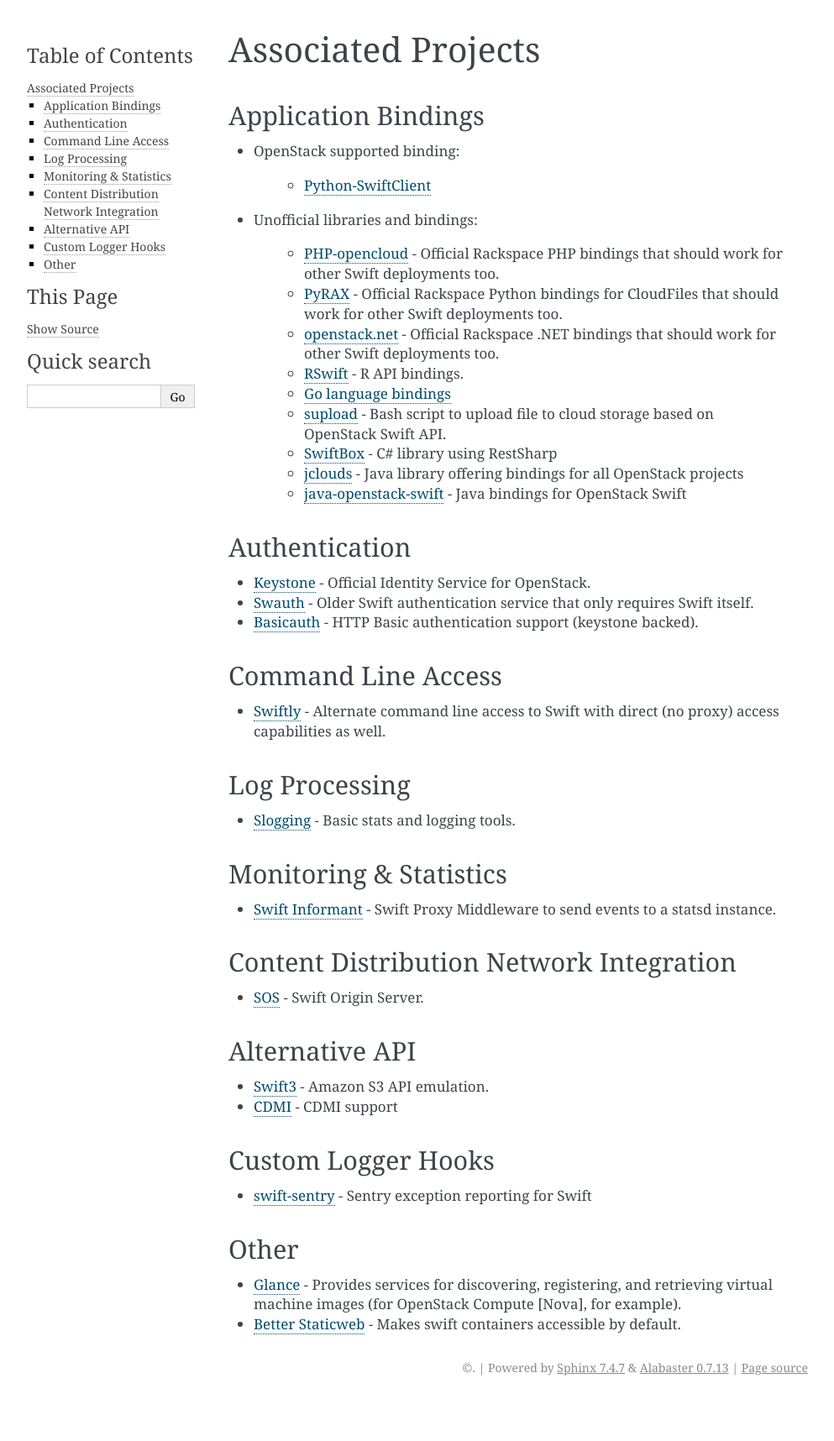
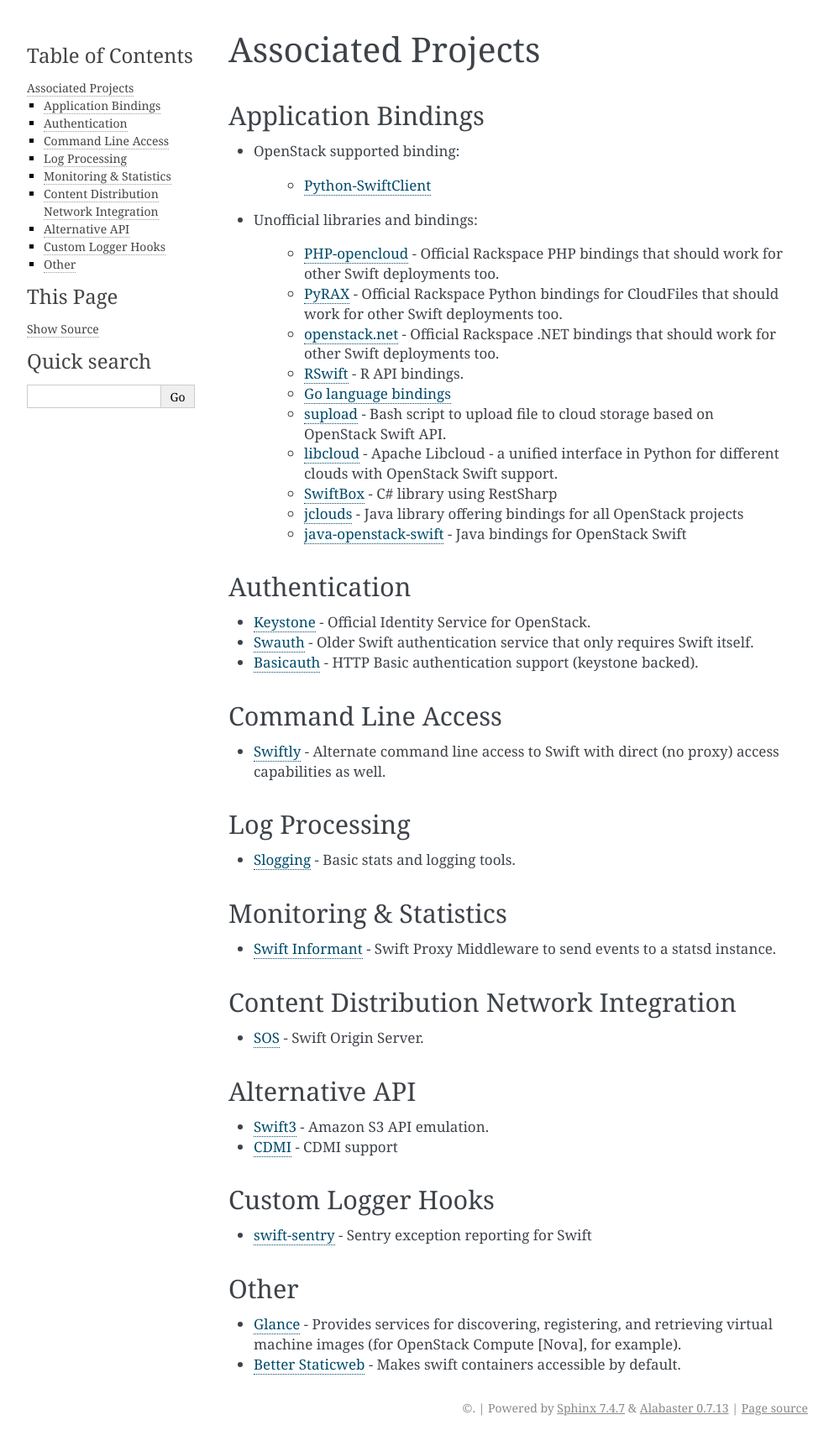
Before and after one commit to dmgerman/swift-token, a Sphinx documentation site: the page built from doc/source/associated_projects.rst, in a window 1280 px wide. Shown: the whole page at 84% size, without its empty margins (148-1141 px from the left). Built offline with Sphinx 7.4.7, drawn with Linux system fonts in a browser that asks for light colours; pages that are not in the unit, such as notebooks, are missing from menus; the version number could not be read and is left out; before the commit the page ends 1668 px from its top, so only the background shows below that.

Commit message:
Add libcloud to associated_projects.
Change-Id: I8778bbecc7ae5852cf789ae6b71191004f69861f

```diff
--- a/doc/source/associated_projects.rst
+++ b/doc/source/associated_projects.rst
@@ -19,6 +19,7 @@
     * `RSwift <https://github.com/pandemicsyn/RSwift>`_ - R API bindings.
     * `Go language bindings <https://github.com/ncw/swift>`_
     * `supload <https://github.com/selectel/supload>`_ - Bash script to upload file to cloud storage based on OpenStack Swift API.
+    * `libcloud <http://libcloud.apache.org>`_ - Apache Libcloud - a unified interface in Python for different clouds with OpenStack Swift support.
     * `SwiftBox <https://github.com/suniln/SwiftBox>`_ - C# library using RestSharp
     * `jclouds <http://jclouds.incubator.apache.org/documentation/quickstart/openstack/>`_ - Java library offering bindings for all OpenStack projects
     * `java-openstack-swift <https://github.com/dkocher/java-openstack-swift>`_ - Java bindings for OpenStack Swift
```
